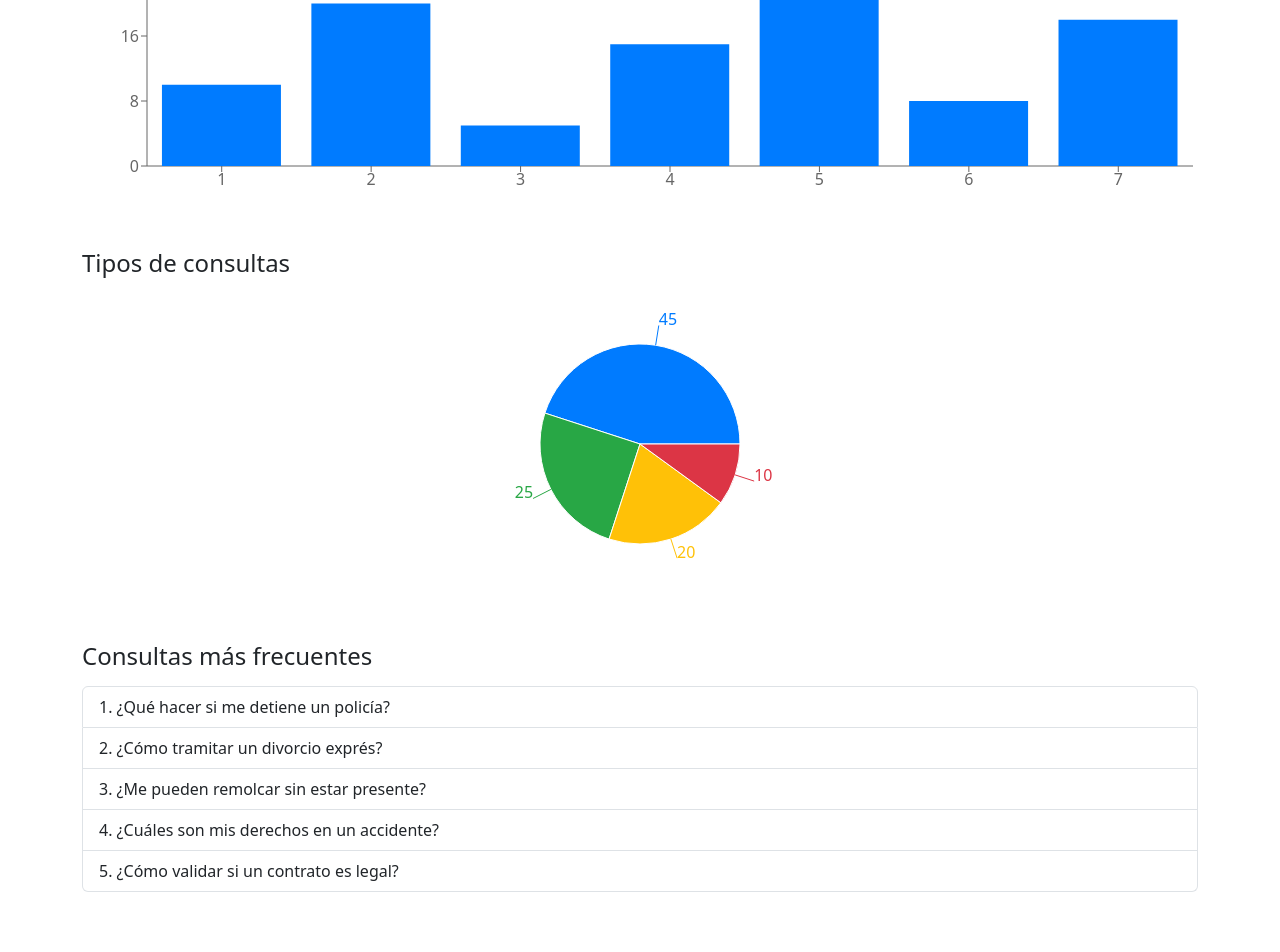
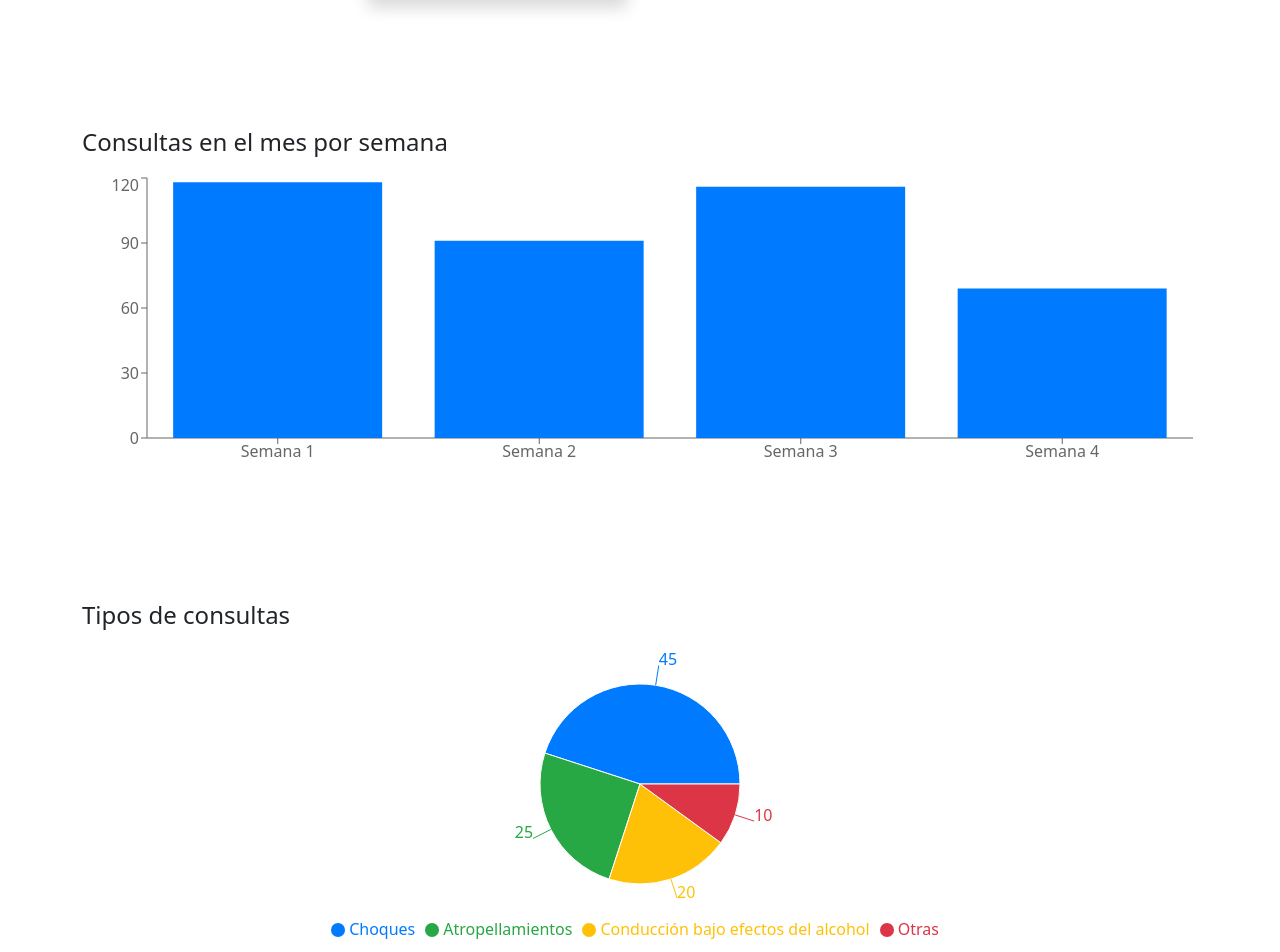
Before and after one commit to Emiliano-Arana/Abogadazo, a React (Create React App) app in the folder gestion-abogadazo-frontend/: page /Estadisticas in a window 1280 px wide. Shown: the part 520-1472 px from the top of the page. Built offline with nearby package versions, Linux system fonts and the light colour scheme.

Commit message:
correccion de paginas de administrador

```diff
--- a/gestion-abogadazo-frontend/src/pages/AdministrarUsuarios.js
+++ b/gestion-abogadazo-frontend/src/pages/AdministrarUsuarios.js
@@ -2,6 +2,9 @@ import React, { useState } from "react";
 import { motion } from "framer-motion";
 import { FaTrash, FaUser, FaEnvelope, FaSearch } from "react-icons/fa";
 import "bootstrap/dist/css/bootstrap.min.css";
+import Footer from "../components/Footer";
+import NavBarAdmin from "../components/NavBarAdmin";
+import "../styles/AdministrarUsuario.css";
 
 const initialUsers = [
   { id: 1, nombre: "Juan", apellido: "Pérez", correo: "juan@gmail.com", consultas: 10 },
@@ -27,7 +30,10 @@ const AdministrarUsuarios = () => {
   };
 
   return (
-    <div className="container py-5">
+    <>
+    <NavBarAdmin />
+    <div className="page-container">
+    <div className="container" style={{ paddingTop: '12rem' }}>
       <motion.h1
         className="text-center fw-bold mb-4"
         initial={{ opacity: 0, y: -30 }}
@@ -42,8 +48,9 @@ const AdministrarUsuarios = () => {
         initial={{ opacity: 0 }}
         animate={{ opacity: 1 }}
         transition={{ delay: 0.3 }}
+        style={{ paddingTop: "3rem" }}
       >
-        <div className="input-group" style={{ maxWidth: "350px" }}>
+        <div className="input-group" style={{ maxWidth: "350px"}}>
           <span className="input-group-text">
             <FaSearch />
           </span>
@@ -124,6 +131,9 @@ const AdministrarUsuarios = () => {
         </div>
       )}
     </div>
+    </div>
+      <Footer />
+    </>
   );
 };
 
--- a/gestion-abogadazo-frontend/src/pages/AsesoriaIA.js
+++ b/gestion-abogadazo-frontend/src/pages/AsesoriaIA.js
@@ -47,10 +47,10 @@ const AsesoriaIA = () => {
 
     return (
         <>
+        <NavBar2 />
         <div className="page-container">
-            <NavBar2 />
             <main className="content-wrap">
-            <div className="asesoriaia-container container py-5">
+            <div className="asesoriaia-container container" style={{ paddingTop: '5rem' }}>
                 <div className="main-content">
                 <div className="text-center mb-5">
                     <h1 className="fw-bold display-5 text-dark">Asesoría Legal Inteligente</h1>
@@ -129,9 +129,8 @@ const AsesoriaIA = () => {
 
             </div>
             </main>
-            <Footer />
-
         </div>
+        <Footer />
         </>
     );
 };
--- a/gestion-abogadazo-frontend/src/pages/Estadisticas.js
+++ b/gestion-abogadazo-frontend/src/pages/Estadisticas.js
@@ -1,29 +1,48 @@
 // src/pages/AdminStats.jsx
-
 import React from "react";
 import { motion } from "framer-motion";
+import Footer from "../components/Footer";
+import NavBarAdmin from "../components/NavBarAdmin";
 import {
-  BarChart, Bar, XAxis, YAxis, Tooltip, ResponsiveContainer, LineChart, Line, PieChart, Pie, Cell
+  BarChart, Bar, XAxis, YAxis, Tooltip, ResponsiveContainer,
+  PieChart, Pie, Cell, Legend
 } from "recharts";
-import { FaStar, FaChartPie, FaChartLine, FaUsers, FaSearch } from "react-icons/fa";
+import { FaStar, FaChartLine, FaUsers, FaSearch } from "react-icons/fa";
 import "bootstrap/dist/css/bootstrap.min.css";
 
 const Estadisticas = () => {
-  // Datos ficticios para ejemplo
   const consultasDia = 42;
   const promedioFeedback = 4.6;
   const usuariosActivos = 123;
-  const crecimientoMensual = 12; // %
+  const crecimientoMensual = 12;
+
   const consultasMes = [
-    { dia: "1", consultas: 10 },
-    { dia: "2", consultas: 20 },
-    { dia: "3", consultas: 5 },
-    { dia: "4", consultas: 15 },
-    { dia: "5", consultas: 30 },
-    { dia: "6", consultas: 8 },
-    { dia: "7", consultas: 18 },
-    // ... puedes completar los 30 días
+    { dia: 1, consultas: 10 }, { dia: 2, consultas: 20 }, { dia: 3, consultas: 5 },
+    { dia: 4, consultas: 15 }, { dia: 5, consultas: 30 }, { dia: 6, consultas: 8 },
+    { dia: 7, consultas: 18 }, { dia: 8, consultas: 12 }, { dia: 9, consultas: 14 },
+    { dia: 10, consultas: 22 }, { dia: 11, consultas: 6 }, { dia: 12, consultas: 10 },
+    { dia: 13, consultas: 9 }, { dia: 14, consultas: 5 }, { dia: 15, consultas: 17 },
+    { dia: 16, consultas: 8 }, { dia: 17, consultas: 20 }, { dia: 18, consultas: 13 },
+    { dia: 19, consultas: 11 }, { dia: 20, consultas: 19 }, { dia: 21, consultas: 22 },
+    { dia: 22, consultas: 8 }, { dia: 23, consultas: 16 }, { dia: 24, consultas: 7 },
+    { dia: 25, consultas: 14 }, { dia: 26, consultas: 10 }, { dia: 27, consultas: 9 },
+    { dia: 28, consultas: 13 }, { dia: 29, consultas: 11 }, { dia: 30, consultas: 12 }
   ];
+
+  const agruparConsultasPorSemana = (consultasMes) => {
+    const semanas = [0, 0, 0, 0];
+    consultasMes.forEach(({ dia, consultas }) => {
+      const semanaIndex = Math.floor((dia - 1) / 8);
+      semanas[semanaIndex] += consultas;
+    });
+
+    return semanas.map((consultas, i) => ({
+      semana: `Semana ${i + 1}`,
+      consultas
+    }));
+  };
+
+  const consultasPorSemana = agruparConsultasPorSemana(consultasMes);
 
   const tiposConsultas = [
     { name: "Choques", value: 45 },
@@ -32,20 +51,22 @@ const Estadisticas = () => {
     { name: "Otras", value: 10 }
   ];
 
+  const pieColors = ["#007bff", "#28a745", "#ffc107", "#dc3545"];
+
   const topConsultas = [
-    "¿Qué hacer si me detiene un policía?",
-    "¿Cómo tramitar un divorcio exprés?",
+    "¿Qué hacer si me detiene un policía en estado de ebriedad?",
+    "¿Qué hacer si atropellé a un peatón?",
     "¿Me pueden remolcar sin estar presente?",
-    "¿Cuáles son mis derechos en un accidente?",
-    "¿Cómo validar si un contrato es legal?"
+    "¿Cuáles son mis derechos en un accidente sobre vía pública?",
+    "¿Qué hacer si acabo de chocar?"
   ];
 
-  const pieColors = ["#007bff", "#28a745", "#ffc107", "#dc3545"];
-
   return (
-    <div className="container py-5">
+    <>
+      <NavBarAdmin />
+      <div className="container" style={{ paddingTop: '10rem'}}>
         <motion.h1
-        className="text-center fw-bold mb-4"
+          className="text-center mb-4"
           initial={{ opacity: 0, y: -30 }}
           animate={{ opacity: 1, y: 0 }}
           transition={{ duration: 0.8 }}
@@ -54,42 +75,30 @@ const Estadisticas = () => {
         </motion.h1>
 
         {/* Métricas rápidas */}
-      <div className="row text-center mb-5">
+        <div className="row text-center mb-5" style={{ paddingTop: '5rem'}}>
           <div className="col-md-3">
-          <motion.div
-            className="card shadow p-4"
-            whileHover={{ scale: 1.05 }}
-          >
+            <motion.div className="card shadow p-4" whileHover={{ scale: 1.05 }}>
               <FaSearch size={30} className="mb-2 text-primary" />
               <h5>Consultas hoy</h5>
               <p className="display-6 fw-bold">{consultasDia}</p>
             </motion.div>
           </div>
           <div className="col-md-3">
-          <motion.div
-            className="card shadow p-4"
-            whileHover={{ scale: 1.05 }}
-          >
+            <motion.div className="card shadow p-4" whileHover={{ scale: 1.05 }}>
               <FaStar size={30} className="mb-2 text-warning" />
               <h5>Promedio de feedback</h5>
               <p className="display-6 fw-bold">{promedioFeedback.toFixed(1)} ⭐</p>
             </motion.div>
           </div>
           <div className="col-md-3">
-          <motion.div
-            className="card shadow p-4"
-            whileHover={{ scale: 1.05 }}
-          >
+            <motion.div className="card shadow p-4" whileHover={{ scale: 1.05 }}>
               <FaUsers size={30} className="mb-2 text-success" />
               <h5>Usuarios activos</h5>
               <p className="display-6 fw-bold">{usuariosActivos}</p>
             </motion.div>
           </div>
           <div className="col-md-3">
-          <motion.div
-            className="card shadow p-4"
-            whileHover={{ scale: 1.05 }}
-          >
+            <motion.div className="card shadow p-4" whileHover={{ scale: 1.05 }}>
               <FaChartLine size={30} className="mb-2 text-info" />
               <h5>Crecimiento mensual</h5>
               <p className="display-6 fw-bold">{crecimientoMensual}%</p>
@@ -97,12 +106,12 @@ const Estadisticas = () => {
           </div>
         </div>
 
-      {/* Gráfica de barras */}
-      <div className="mb-5">
-        <h4 className="mb-3">Consultas en el mes</h4>
+        {/* Gráfica de barras por semana */}
+        <div className="mb-5" style={{ paddingTop: '5rem'}}>
+          <h4 className="mb-3">Consultas en el mes por semana</h4>
           <ResponsiveContainer width="100%" height={300}>
-          <BarChart data={consultasMes}>
-            <XAxis dataKey="dia" />
+            <BarChart data={consultasPorSemana}>
+              <XAxis dataKey="semana" />
               <YAxis />
               <Tooltip />
               <Bar dataKey="consultas" fill="#007bff" />
@@ -110,9 +119,9 @@ const Estadisticas = () => {
           </ResponsiveContainer>
         </div>
 
-      {/* Gráfico de pastel */}
+        {/* Gráfico de pastel con leyenda */}
         <div className="mb-5">
-        <h4 className="mb-3">Tipos de consultas</h4>
+          <h4 className="mb-3" style={{ paddingTop: '5rem'}}>Tipos de consultas</h4>
           <ResponsiveContainer width="100%" height={300}>
             <PieChart>
               <Pie
@@ -126,11 +135,13 @@ const Estadisticas = () => {
                   <Cell key={`cell-${index}`} fill={pieColors[index % pieColors.length]} />
                 ))}
               </Pie>
+              <Tooltip />
+              <Legend />
             </PieChart>
           </ResponsiveContainer>
         </div>
 
-      {/* Top consultas */}
+        {/* Consultas más frecuentes */}
         <div>
           <h4 className="mb-3">Consultas más frecuentes</h4>
           <ul className="list-group">
@@ -142,6 +153,8 @@ const Estadisticas = () => {
           </ul>
         </div>
       </div>
+      <Footer />
+    </>
   );
 };
 
--- /dev/null
+++ b/gestion-abogadazo-frontend/src/styles/AdministrarUsuario.css
@@ -0,0 +1,5 @@
+.page-container {
+    display: flex;
+    flex-direction: column;
+    min-height: 90vh;
+}
--- a/gestion-abogadazo-frontend/src/styles/AsesoriaIA.css
+++ b/gestion-abogadazo-frontend/src/styles/AsesoriaIA.css
@@ -42,7 +42,7 @@
   .page-container {
     display: flex;
     flex-direction: column;
-    min-height: 100vh;
+    min-height: 90vh;
   }
 
   .content-wrap {
```
Lines whose indentation alone changed are shown as unchanged.
